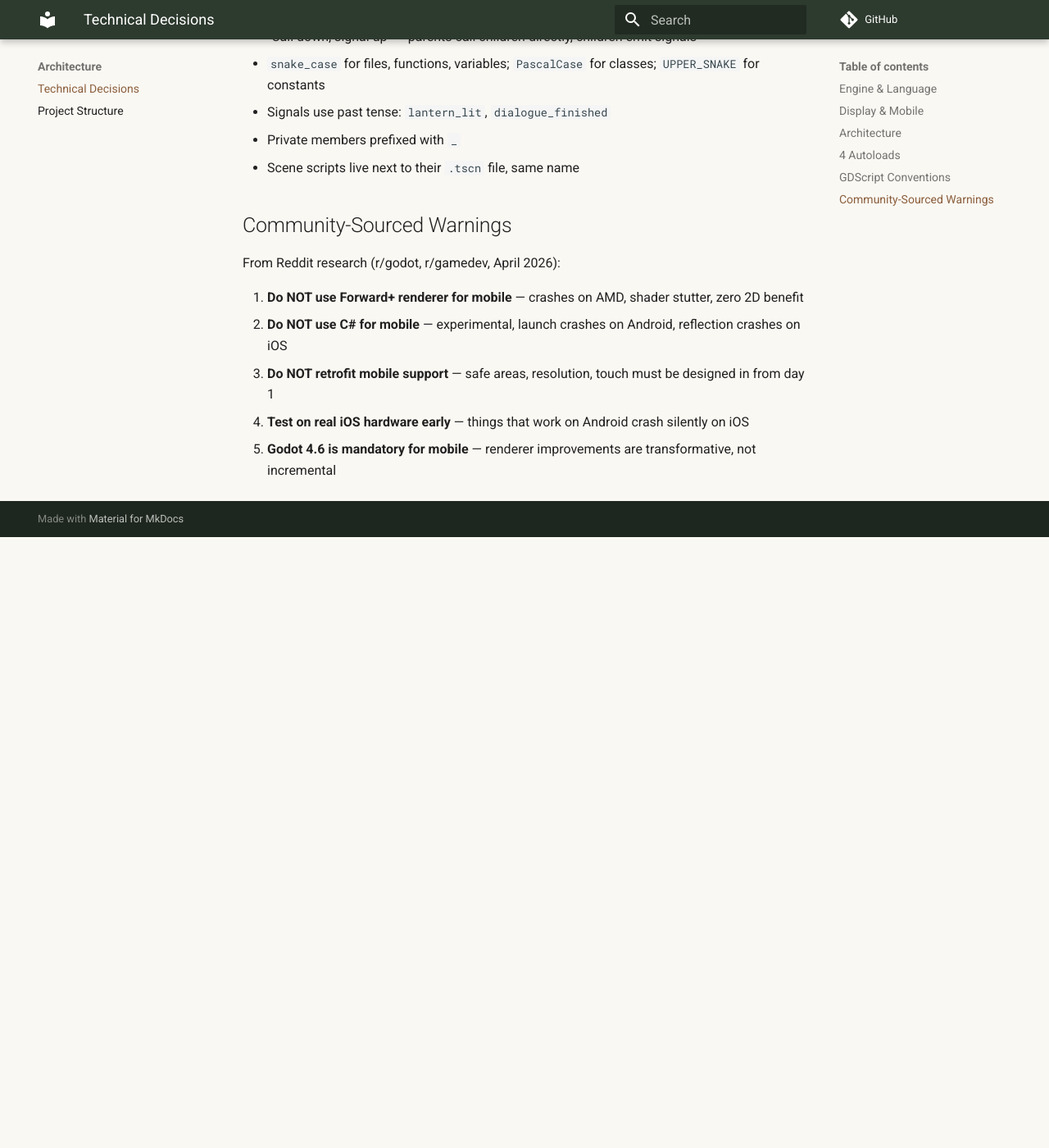
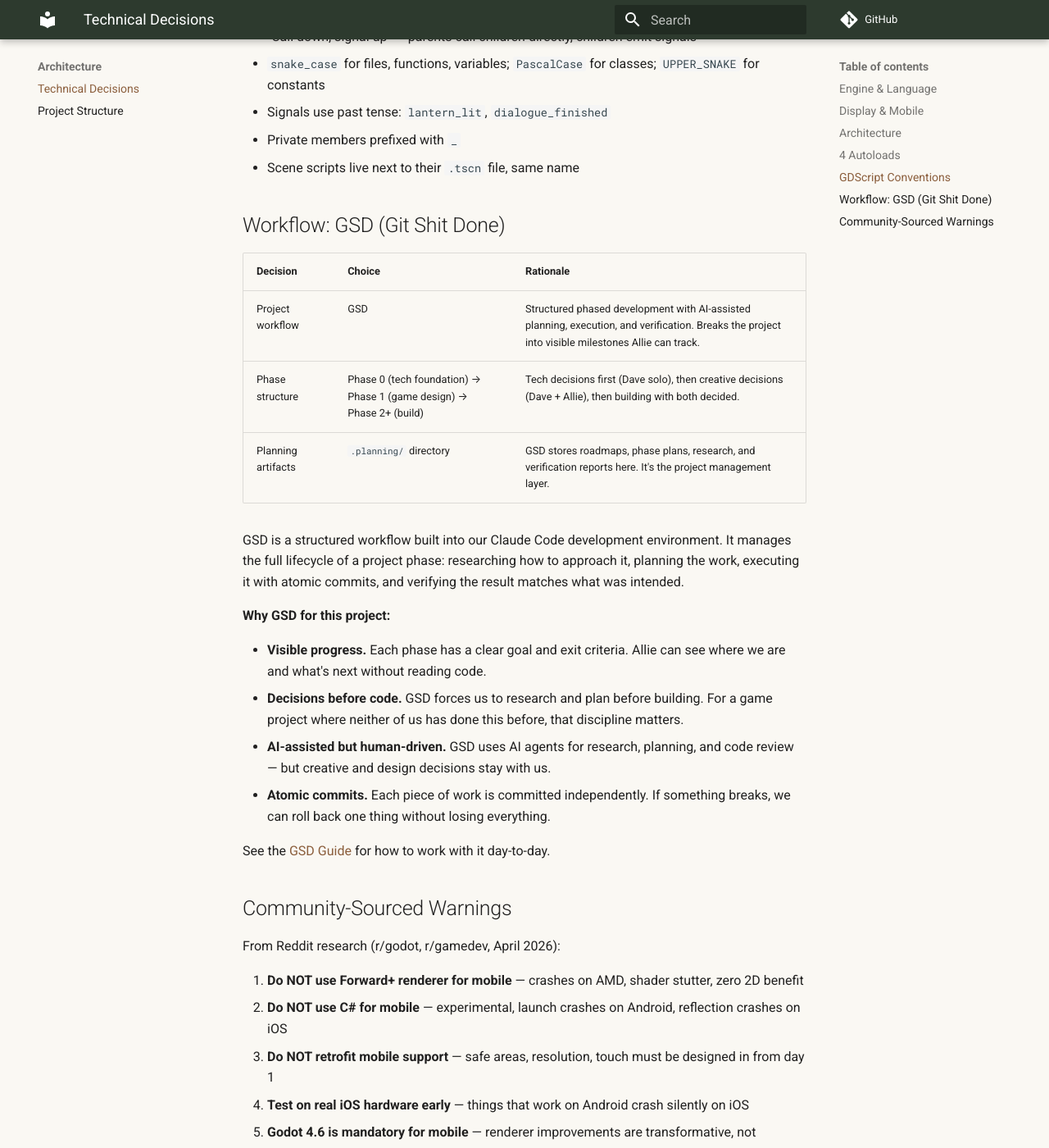
Before and after one commit to wdi-dave-roberts/lanternkeeper, an MkDocs documentation site: the page built from docs/architecture/technical-decisions.md, in a window 1280 px wide and 1400 px high, scrolled down 2054 px. Shown: the whole window at 82% size. Built offline with MkDocs 1.6.1 and Material for MkDocs 9.7.7, drawn with Linux system fonts in a browser that asks for light colours; comment, search, counter and statistics services are not loaded; before the commit the page ends 2709 px from its top, so only the background shows below that.

Commit message:
docs: add GSD workflow guide and update technical decisions
Add lightweight GSD guide for Allie (non-technical audience) explaining
phases, the discuss→plan→execute→verify rhythm, and how it applies to
Lanternkeeper. Update technical decisions with GSD rationale. Link from
getting started page.

Co-Authored-By: Claude Opus 4.6 (1M context) <noreply@anthropic.com>

```diff
--- a/docs/architecture/technical-decisions.md
+++ b/docs/architecture/technical-decisions.md
@@ -49,6 +49,25 @@ Global singletons that cover every cross-cutting concern:
 - Private members prefixed with `_`
 - Scene scripts live next to their `.tscn` file, same name
 
+## Workflow: GSD (Git Shit Done)
+
+| Decision | Choice | Rationale |
+|----------|--------|-----------|
+| Project workflow | GSD | Structured phased development with AI-assisted planning, execution, and verification. Breaks the project into visible milestones Allie can track. |
+| Phase structure | Phase 0 (tech foundation) → Phase 1 (game design) → Phase 2+ (build) | Tech decisions first (Dave solo), then creative decisions (Dave + Allie), then building with both decided. |
+| Planning artifacts | `.planning/` directory | GSD stores roadmaps, phase plans, research, and verification reports here. It's the project management layer. |
+
+GSD is a structured workflow built into our Claude Code development environment. It manages the full lifecycle of a project phase: researching how to approach it, planning the work, executing it with atomic commits, and verifying the result matches what was intended.
+
+**Why GSD for this project:**
+
+- **Visible progress.** Each phase has a clear goal and exit criteria. Allie can see where we are and what's next without reading code.
+- **Decisions before code.** GSD forces us to research and plan before building. For a game project where neither of us has done this before, that discipline matters.
+- **AI-assisted but human-driven.** GSD uses AI agents for research, planning, and code review — but creative and design decisions stay with us.
+- **Atomic commits.** Each piece of work is committed independently. If something breaks, we can roll back one thing without losing everything.
+
+See the [GSD Guide](../learning/gsd-guide.md) for how to work with it day-to-day.
+
 ## Community-Sourced Warnings
 
 From Reddit research (r/godot, r/gamedev, April 2026):
--- a/mkdocs.yml
+++ b/mkdocs.yml
@@ -35,6 +35,7 @@ nav:
     - Quest Guide: content/quest-guide.md
   - Learning:
     - Getting Started with Godot: learning/getting-started.md
+    - "How We Build: GSD": learning/gsd-guide.md
     - GDScript Basics: learning/gdscript-basics.md
   - Brainstorms:
     - "2026-04-10: Architecture & Design": brainstorms/2026-04-10-lanternkeeper-architecture-and-design-brainstorm.md
```
Also changed, not shown: docs/learning/getting-started.md (+9 -1 lines), docs/learning/gsd-guide.md (added, +114 -0 lines).
